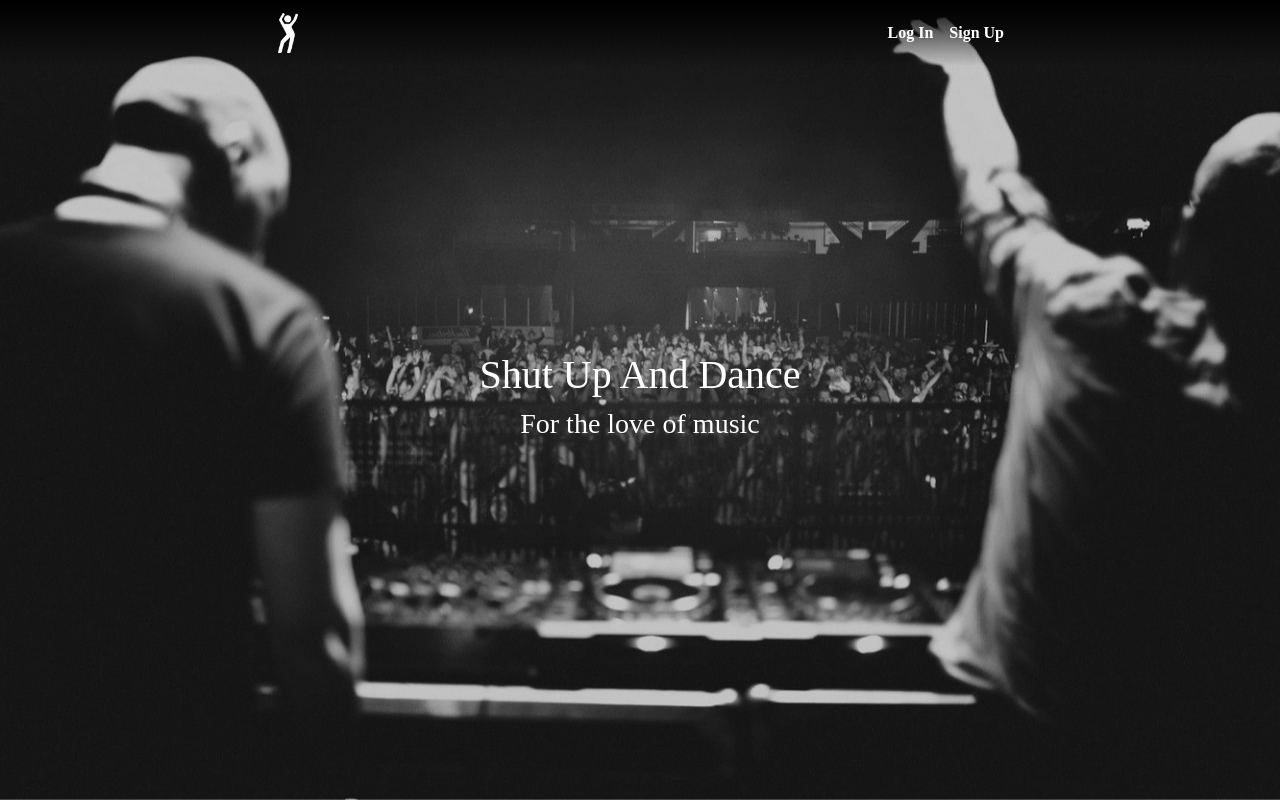
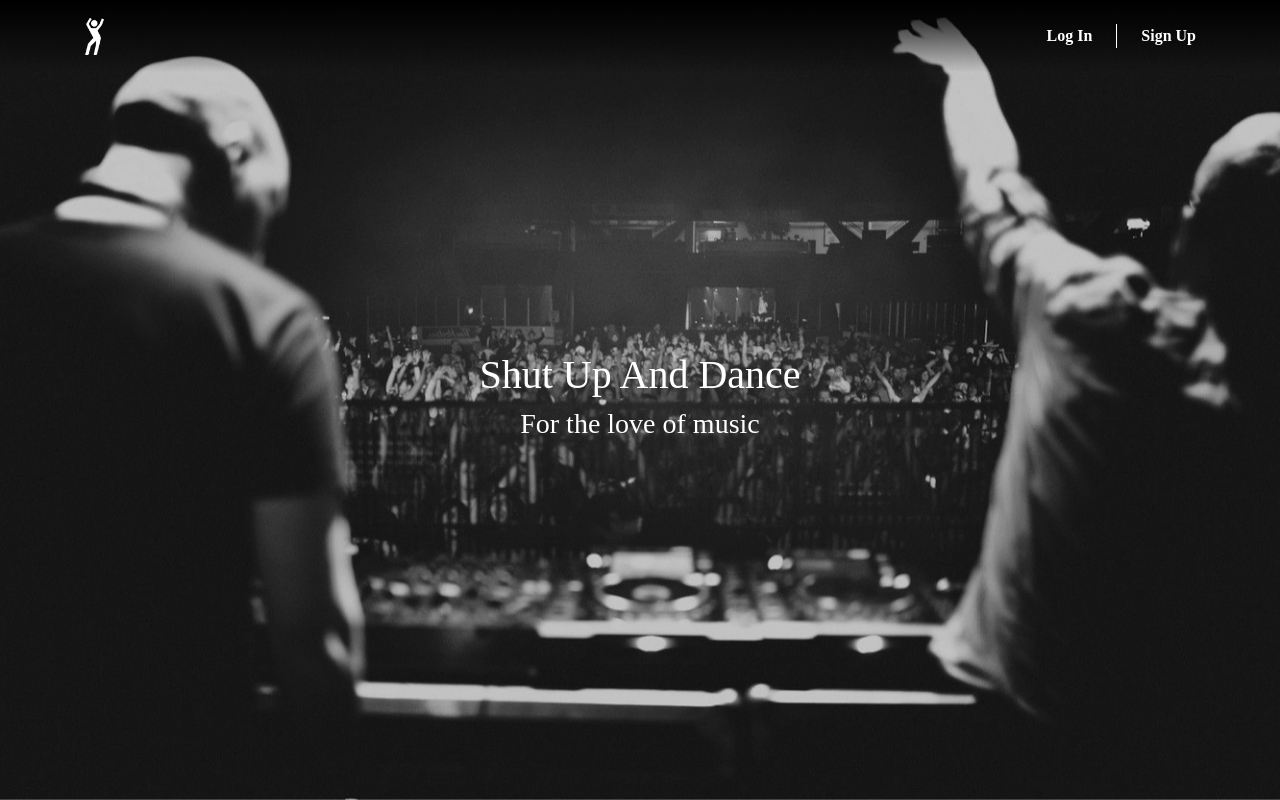
Before and after one commit to joshkent94/shutUpAndDance-Website, a React (Create React App) app: page / in a window 1280 px wide. Built offline with nearby package versions, Linux system fonts and the light colour scheme; a web font is replaced by a local one.

Commit message:
More navigation improvements

```diff
--- a/src/components/Navigation/Navigation.css
+++ b/src/components/Navigation/Navigation.css
@@ -1,5 +1,5 @@
 #logo {
-  height: 2.5rem;
+  height: 2.3rem;
 }
 
 .navbar {
@@ -7,7 +7,9 @@
 }
 
 .navbar > .container {
-  width: 60%;
+  margin: 0.3rem 3rem;
+  width: 100% !important;
+  max-width: unset;
 }
 
 .navbar-collapse {
@@ -15,6 +17,19 @@
   flex-grow: unset;
 }
 
+.navbar-brand {
+  margin: 0 1rem;
+}
+
+.nav-item {
+  line-height: 0.3rem;
+}
+
 .nav-link {
   color: var(--secondary-colour) !important;
+  margin: 0.1rem 1rem;
 }
+
+.nav-item:nth-of-type(1) {
+  border-right: 1px solid var(--secondary-colour);
+}
```
